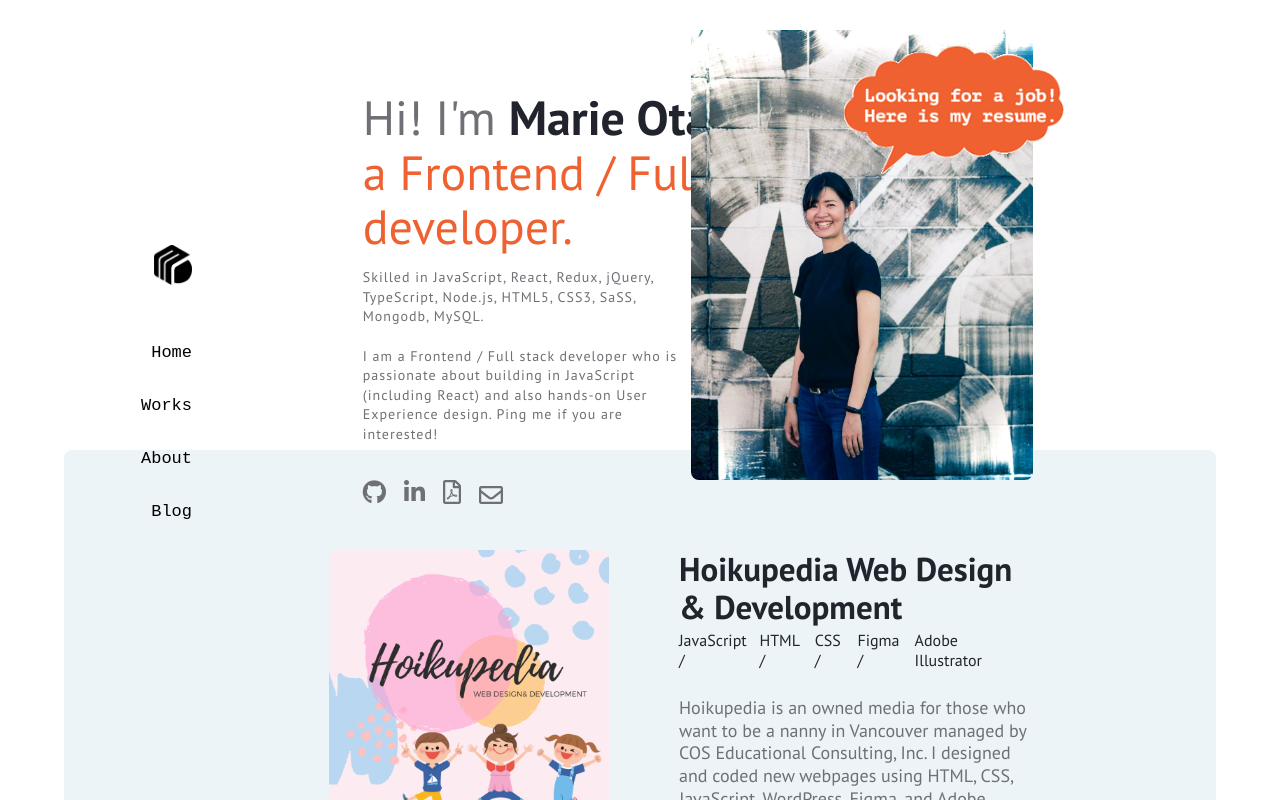
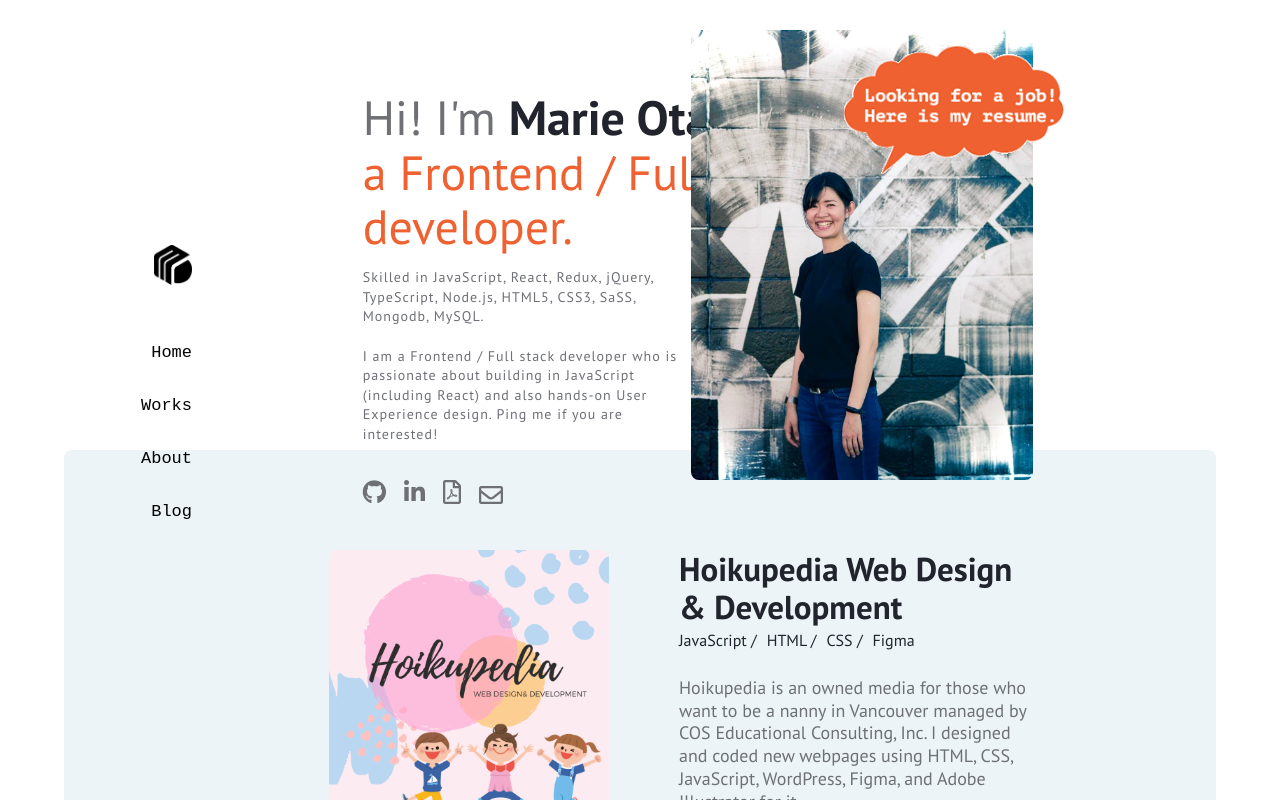
Before and after one commit to marieooq/react_portfolio, a React (Create React App) app: page / in a window 1280 px wide. Shown: the top 800 px of the page. Built offline with nearby package versions, Linux system fonts and the light colour scheme; a web font is replaced by a local one.

Commit message:
modify the tech stack on the Hoikupedia project

```diff
--- a/src/pages/home/HomeContents.jsx
+++ b/src/pages/home/HomeContents.jsx
@@ -19,7 +19,7 @@ class HomeContents extends React.Component {
       {
         image: Hoikupedia,
         title: 'Hoikupedia Web Design & Development',
-        stack: ['JavaScript', 'HTML', 'CSS', 'Figma', 'Adobe Illustrator'],
+        stack: ['JavaScript', 'HTML', 'CSS', 'Figma'],
         description: (
          'Hoikupedia is an owned media for those who want to be a nanny in Vancouver managed by COS Educational Consulting, Inc. I designed and coded new webpages using HTML, CSS, JavaScript, WordPress, Figma, and Adobe Illustrator for it.'
         ),
--- a/src/pages/works/WorkCOS.jsx
+++ b/src/pages/works/WorkCOS.jsx
@@ -18,7 +18,7 @@ const workObj = {
   headline: 'What I worked on'
 };
 
-const tags = ['JavaScript', 'Figma', 'Adobe Illustrator'];
+const tags = ['JavaScript', 'HTML', 'CSS', 'Figma', 'Adobe Illustrator'];
 
 const images = [
   HoikupediaImage1,
--- a/src/pages/works/Works.jsx
+++ b/src/pages/works/Works.jsx
@@ -20,7 +20,7 @@ class Works extends React.Component {
       {
         image: Hoikupedia,
         title: 'Hoikupedia Web Design & Development',
-        stack: ['JavaScript', 'HTML', 'CSS', 'Figma', 'Adobe Illustrator'],
+        stack: ['JavaScript', 'HTML', 'CSS', 'Figma'],
         description: (
          'Hoikupedia is an owned media for those who want to be a nanny in Vancouver managed by COS Educational Consulting, Inc. I designed and coded new webpages using HTML, CSS, JavaScript, WordPress, Figma, and Adobe Illustrator for it.'
         ),
```
